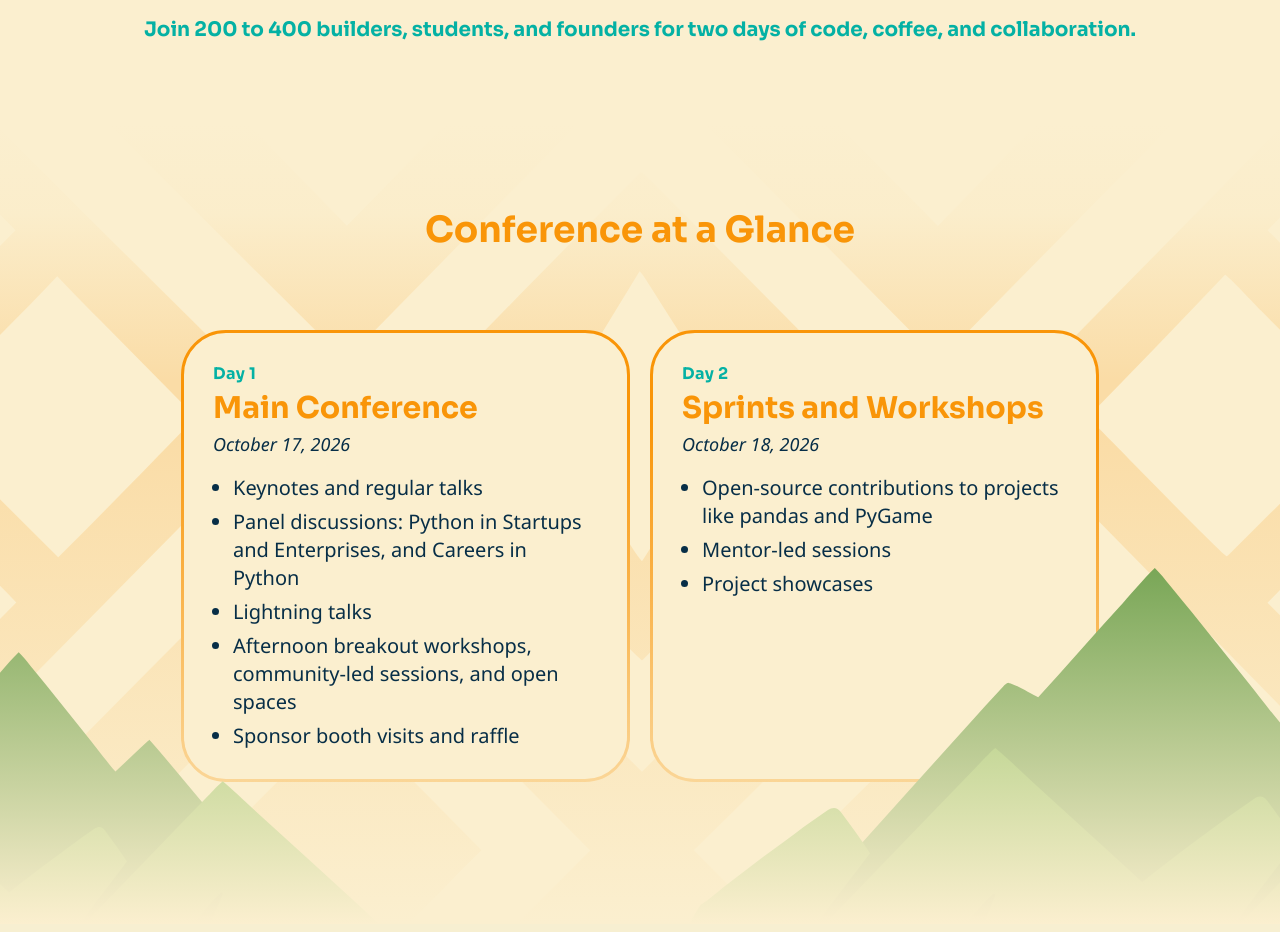
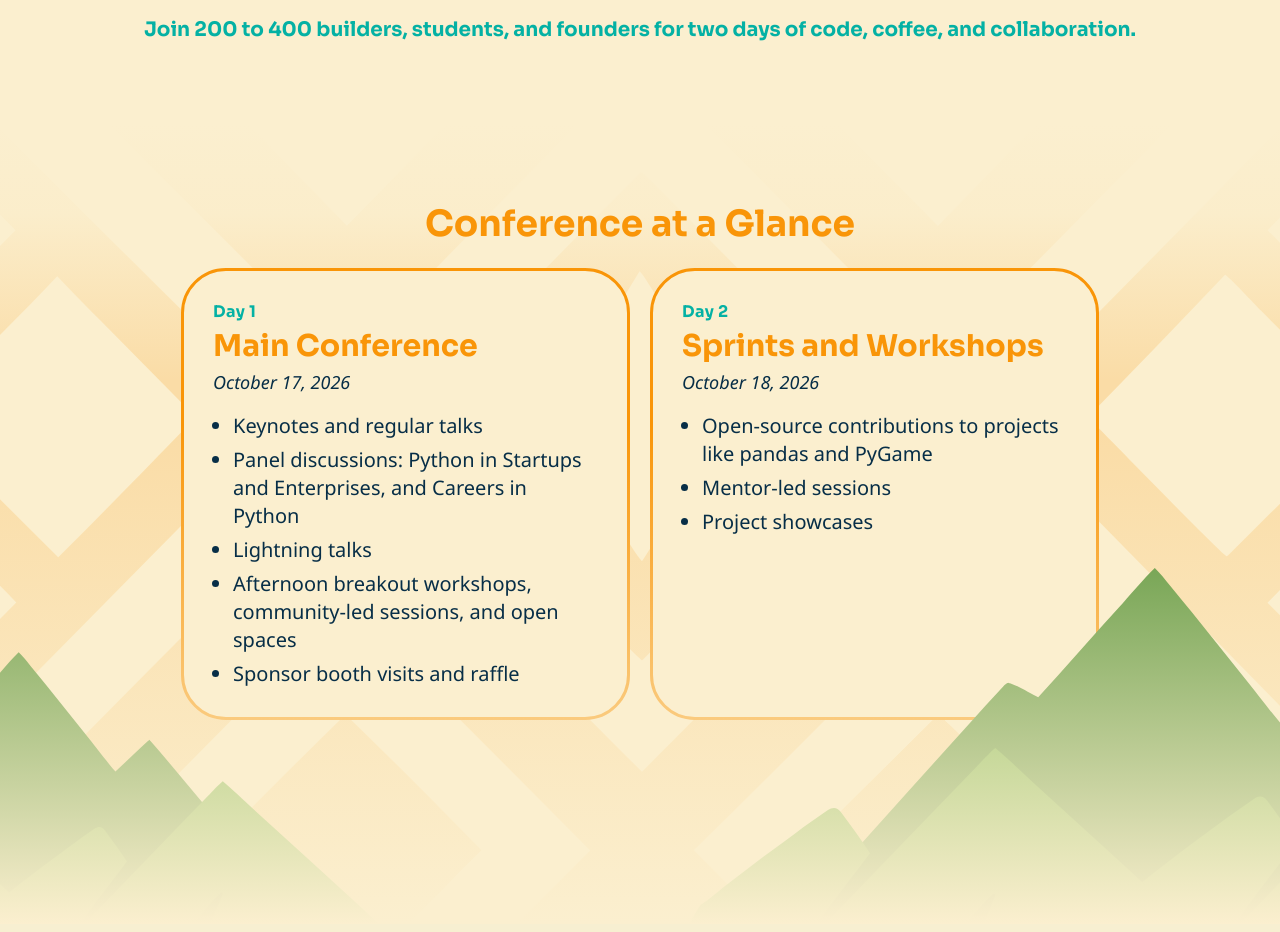
Before and after one commit to DurianPy-Davao-Python-User-Group/pycon-davao-2026-website, a Next.js app: page / in a window 1280 px wide. Shown: the part 1800-2732 px from the top of the page. Built offline with nearby package versions, Linux system fonts and the light colour scheme.

Commit message:
fix(ui): ui fixes on conference title and card bleeding on navbar

```diff
--- a/src/app/(index)/components/what-is-pycon.tsx
+++ b/src/app/(index)/components/what-is-pycon.tsx
@@ -42,7 +42,7 @@ export default function WhatIsPyCon() {
 
       <div className="relative z-10 mx-auto w-full max-w-5xl">
         <div className="max-w-4xl">
-          <p className="font-heading text-pycon-teal font-bold tracking-tight text-md sm:text-lg md:text-xl">
+          <p className="font-heading text-pycon-teal text-md font-bold tracking-tight sm:text-lg md:text-xl">
             {content.intro.eyebrow}
           </p>
           <h2
@@ -57,7 +57,7 @@ export default function WhatIsPyCon() {
         </div>
 
         <div className="mt-8 max-w-4xl sm:mt-10 md:mt-12">
-          <p className="font-heading text-pycon-teal font-bold tracking-tight text-md sm:text-lg md:text-xl">
+          <p className="font-heading text-pycon-teal text-md font-bold tracking-tight sm:text-lg md:text-xl">
             {content.davao.eyebrow}
           </p>
           <h3 className="font-heading text-pycon-orange mt-2 max-w-3xl text-2xl leading-tight font-bold sm:text-3xl md:text-4xl">
--- a/src/components/Conference.tsx
+++ b/src/components/Conference.tsx
@@ -63,7 +63,7 @@ function DayCard({ day }: { day: Day }) {
 
 export default function Conference() {
   return (
-    <section className="bg-pycon-beige relative flex min-h-[100dvh] w-full flex-col overflow-hidden p-4">
+    <section className="bg-pycon-beige relative flex min-h-[100dvh] w-full flex-col overflow-hidden px-4 py-12 sm:py-16 md:py-20">
       <div aria-hidden className="pointer-events-none absolute inset-0 z-10">
         <Image
           src={mobileBg}
@@ -95,8 +95,8 @@ export default function Conference() {
         }}
       />
 
-      <div className="relative mx-auto my-auto flex w-full max-w-[950px] flex-col items-center gap-6 px-4">
-        <h3 className="font-heading text-secondary relative z-30 hidden -translate-y-14 text-2xl font-bold lg:block lg:text-4xl">
+      <div className="relative mx-auto flex w-full max-w-[950px] flex-col items-center gap-6 px-4">
+        <h3 className="font-heading text-secondary relative z-30 text-center text-2xl font-bold lg:block lg:text-4xl">
           Conference at a Glance
         </h3>
 
--- a/src/components/Header.tsx
+++ b/src/components/Header.tsx
@@ -76,7 +76,7 @@ export default function Header() {
   return (
     <header
       ref={headerRef}
-      className="bg-pycon-beige sticky top-0 z-50 w-full rounded-b-[20px] shadow-[0_8px_30px_rgba(7,46,71,0.08),0_2px_8px_rgba(7,46,71,0.04)] transition-all duration-300"
+      className="bg-pycon-beige sticky top-0 z-60 w-full rounded-b-[20px] shadow-[0_8px_30px_rgba(7,46,71,0.08),0_2px_8px_rgba(7,46,71,0.04)] transition-all duration-300"
     >
       <div className="flex h-[70px] w-full items-center justify-between px-6 sm:h-[82px] sm:px-10 md:h-[92px] lg:justify-start lg:gap-14 xl:gap-20 2xl:gap-24">
         {/* Logo */}
```
